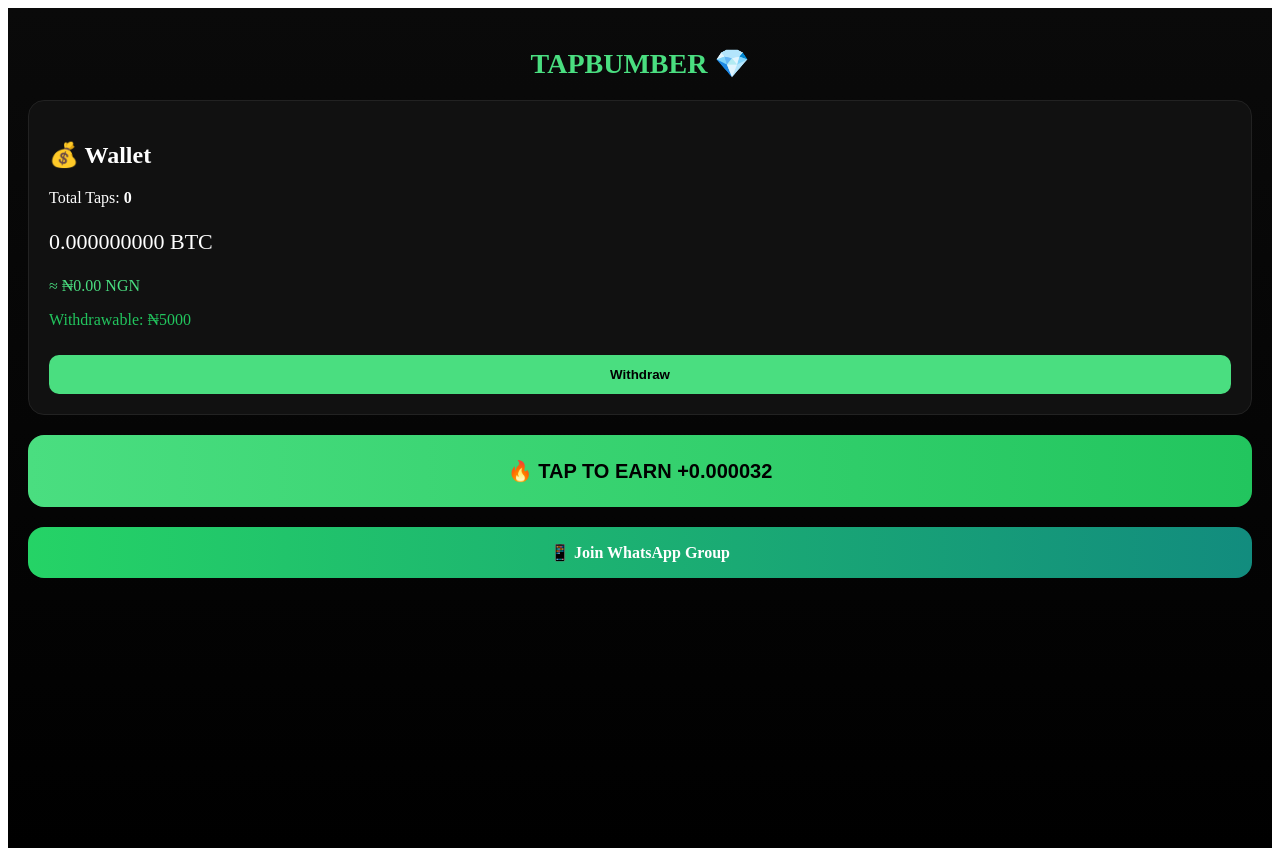
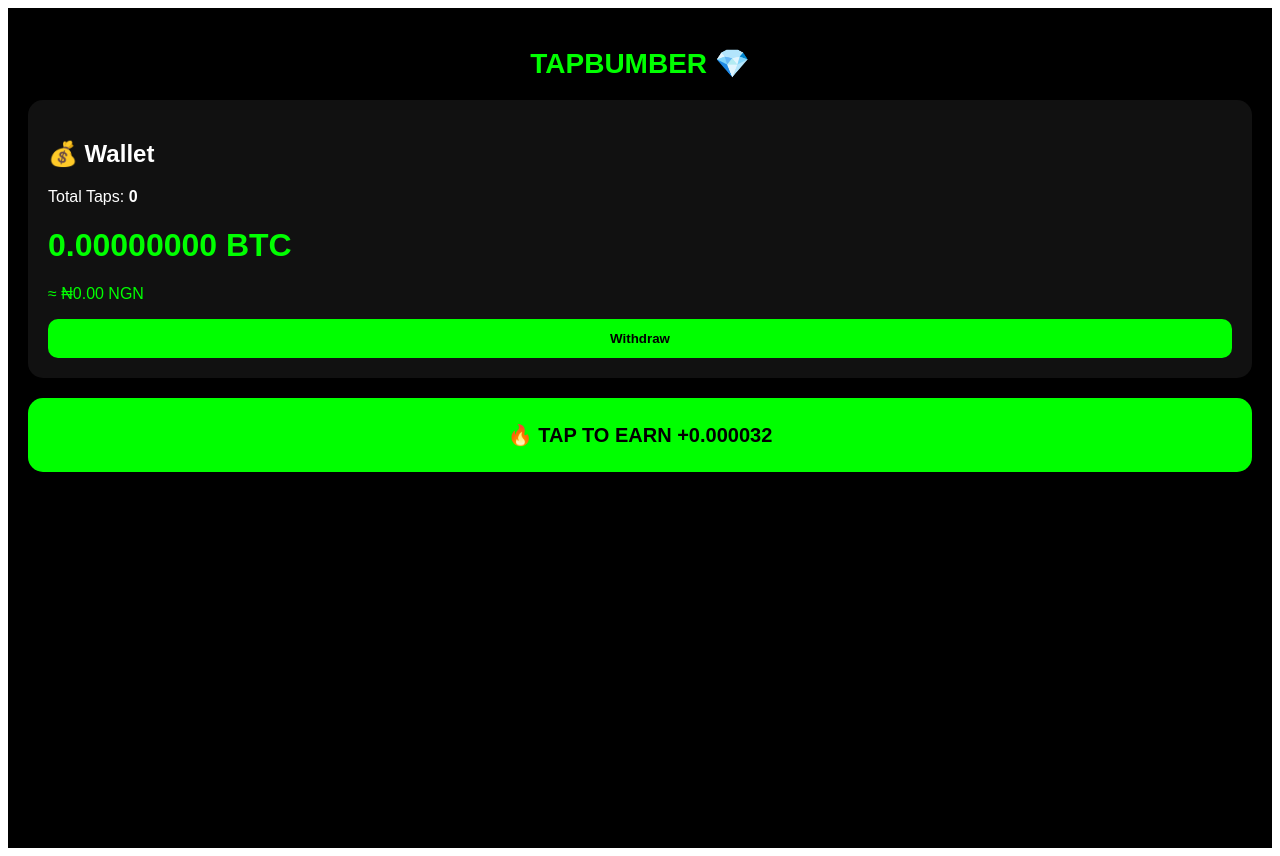
Before and after one commit to taprewards0-spec/tapbumber--pwa, a Next.js app: page / in a window 1280 px wide. Built offline with nearby package versions, Linux system fonts and the light colour scheme.

Commit message:
Update page.js

```diff
--- a/app/page.js
+++ b/app/page.js
@@ -2,49 +2,40 @@
 import { useState } from "react";
 
 export default function Home() {
-  const [balance, setBalance] = useState(0.000000000);
+  const [btc, setBtc] = useState(0.00000);
   const [taps, setTaps] = useState(0);
 
   const handleTap = () => {
-    setBalance(prev => prev + 0.000032); // Add per tap
-    setTaps(prev => prev + 1);
-    alert("Tap +0.000000032! 🔥"); // So we know button dey work
-  };
-
-  const handleWithdraw = () => {
-    alert("Coming Soon! You need ₦5000 minimum");
+    const newBtc = btc + 0.000032;
+    const newTaps = taps + 1;
+    setBtc(newBtc);
+    setTaps(newTaps);
   };
 
   return (
-    <div style={{ padding: '20px', background: 'linear-gradient(180deg, #0a0a0a, #000)', color: '#fff', minHeight: '100vh' }}>
-      <h1 style={{ textAlign: 'center', color: '#4ade80', fontSize: '28px' }}>TAPBUMBER 💎</h1>
+    <div style={{backgroundColor: '#000', color: '#fff', minHeight: '100vh', padding: '20px', fontFamily: 'Arial'}}>
 
-      <div style={{ background: '#111', padding: '20px', borderRadius: '16px', margin: '20px 0', border: '1px solid #222' }}>
+      <h1 style={{color: '#00ff00', textAlign: 'center', fontSize: '28px'}}>TAPBUMBER 💎</h1>
+
+      <div style={{backgroundColor: '#111', padding: '20px', borderRadius: '15px', marginTop: '20px'}}>
         <h2>💰 Wallet</h2>
         <p>Total Taps: <b>{taps}</b></p>
-        <p style={{ fontSize: '22px' }}>{balance.toFixed(9)} BTC</p>
-        <p style={{ color: '#4ade80' }}>≈ ₦{(balance * 150000000).toFixed(2)} NGN</p>
-        <p style={{ color: '#22c55e' }}>Withdrawable: ₦5000</p>
-        <button onClick={handleWithdraw} style={{ marginTop: '10px', width: '100%', padding: '12px', background: '#4ade80', border: 'none', borderRadius: '10px', color: '#000', fontWeight: 'bold' }}>
-          Withdraw
-        </button>
+        <h1 style={{color: '#00ff00'}}>{btc.toFixed(8)} BTC</h1>
+        <p style={{color: '#00ff00'}}>≈ ₦{(btc * 150000).toFixed(2)} NGN</p>
+        <button style={{width: '100%', padding: '12px', backgroundColor: '#00ff00', border: 'none', borderRadius: '10px', fontWeight: 'bold', color: '#000'}}>Withdraw</button>
       </div>
 
-      <button onClick={handleTap}
+      <button
+        onClick={handleTap}
         style={{
-          width: '100%', padding: '24px', background: 'linear-gradient(90deg, #4ade80, #22c55e)',
-          border: 'none', borderRadius: '16px', color: '#000', fontSize: '20px',
-          fontWeight: 'bold', cursor: 'pointer'
-        }}>
+          width: '100%', padding: '25px', marginTop: '20px',
+          backgroundColor: '#00ff00', border: 'none', borderRadius: '15px',
+          fontSize: '20px', fontWeight: 'bold', color: '#000', cursor: 'pointer'
+        }}
+      >
         🔥 TAP TO EARN +0.000032
       </button>
 
-      <a href="https://chat.whatsapp.com/FFGIXhlJHMRKHOB3hhp3fb?s=cl&p=a&ilr=1" target="_blank"
-        style={{ display: 'block', textAlign: 'center', padding: '16px', marginTop: '20px',
-        background: 'linear-gradient(90deg, #25D366, #128C7E)', borderRadius: '16px',
-        color: '#fff', textDecoration: 'none', fontWeight: 'bold' }}>
-        📱 Join WhatsApp Group
-      </a>
     </div>
   );
 }
```
